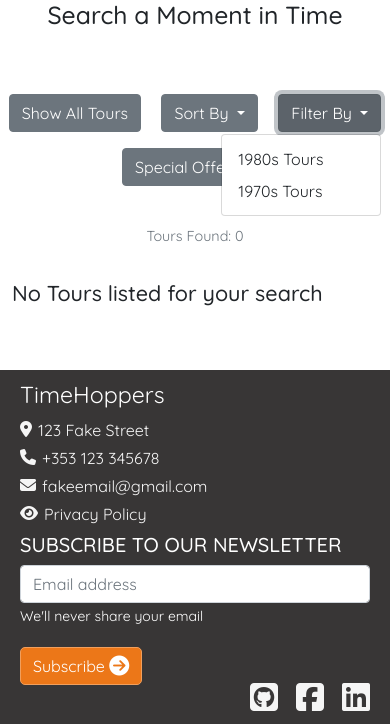
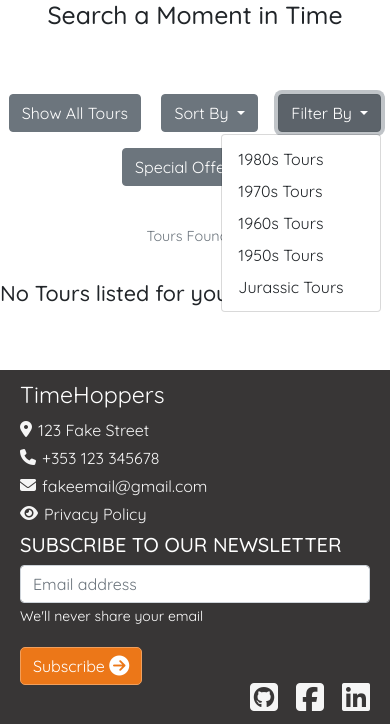
Before and after one commit to ciaraosull/project-5-time-hoppers, a Django app: page /tours/ in a window 390 px wide, after a click on "Filter By". Shown: the part 159-883 px from the top of the page. Run offline with Django 3.2, Linux system fonts and the light colour scheme; data that the repository does not hold is empty; parts of the project's set-up code (start-up, migrations or seed data) failed here and were passed over; some libraries are stand-ins or nearby versions.

Commit message:
Responsive design style fix & add more categories

```diff
--- a/timehoppers/settings.py
+++ b/timehoppers/settings.py
@@ -26,7 +26,7 @@ BASE_DIR = os.path.dirname(os.path.dirname(os.path.abspath(__file__)))
 SECRET_KEY = os.environ.get('SECRET_KEY', '')
 
 # SECURITY WARNING: don't run with debug turned on in production!
-DEBUG = True
+DEBUG = False
 
 X_FRAME_OPTIONS = 'SAMEORIGIN'
 
--- a/tours/templates/tours/tours.html
+++ b/tours/templates/tours/tours.html
@@ -11,7 +11,7 @@
         <h2>Search a Moment in Time</h2>
     </div>
 
-    <div class="filter-menu pt-5 pb-3 col-md-7 offset-md-2 text-center text-md-start">
+    <div class="filter-menu pt-5 pb-3 col-md-8 offset-md-2 text-center text-md-start">
         <!-- Special Offers Filter Menu -->
         <div class="btn-group">
             <a class="btn btn-secondary m-2" href="{% url 'tours-list' %}" aria-label="List All Tours">
@@ -52,6 +52,12 @@
                     aria-label="List 80s Tours">1980s Tours</a>
                 <a href="{% url 'tours-list' %}?category=70s_tours" class="dropdown-item"
                     aria-label="List 70s Tours">1970s Tours</a>
+                <a href="{% url 'tours-list' %}?category=60s_tours" class="dropdown-item"
+                    aria-label="List 60s Tours">1960s Tours</a>
+                <a href="{% url 'tours-list' %}?category=50s_tours" class="dropdown-item"
+                    aria-label="List 50s Tours">1950s Tours</a>
+                <a href="{% url 'tours-list' %}?category=jurassic" class="dropdown-item"
+                    aria-label="List Jurassic Tours">Jurassic Tours</a>
             </div>
         </div>
 
@@ -86,10 +92,10 @@
 
 <!-- List of Tours -->
 <section class="pt-3 pb-3 position-relative">
-    <div class="container px-md-5">
-        <div class="row me-3">
+    <div class="col-md-9 offset-md-2">
+        <div class="row g-0">
             {%  for tour in tours  %}
-            <div class="col-lg-4 col-md-5 col-12 card m-3 shadow p-2 bg-body rounded">
+            <div class="col-lg-3 col-md-5 col-12 card m-3 shadow p-2 bg-body rounded">
                 <div class="card-group">
                     <div class="card">
 
```
